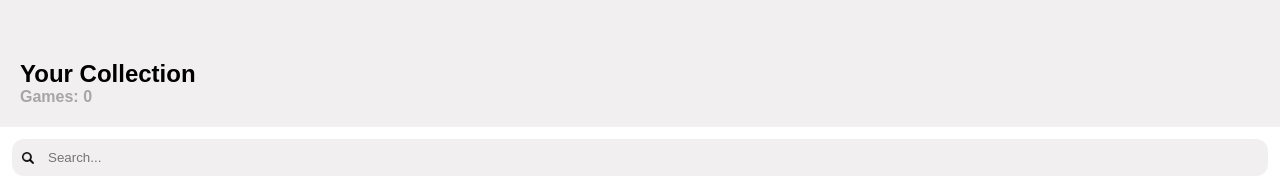
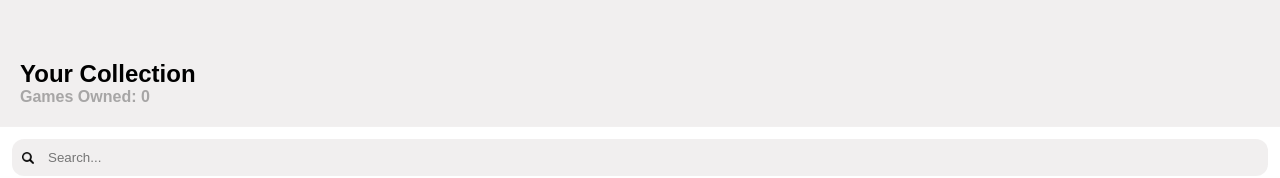
Before and after one commit to Sophia-Craw/boardgamescanner, a SvelteKit app: page / in a window 1280 px wide. Shown: the top 178 px of the page. Built offline with nearby package versions, Linux system fonts and the light colour scheme.

Commit message:
slight wording change

```diff
--- a/src/routes/+layout.svelte
+++ b/src/routes/+layout.svelte
@@ -61,7 +61,7 @@
 		{#if page.url.pathname === "/"}
 			<div class="tab-nav">
 				<h2>Your Collection</h2>
-				<p>Games: {collectionArray.length}</p>
+				<p>Games Owned: {collectionArray.length}</p>
 			</div>
 		{/if}
 		{@render children()}
```
